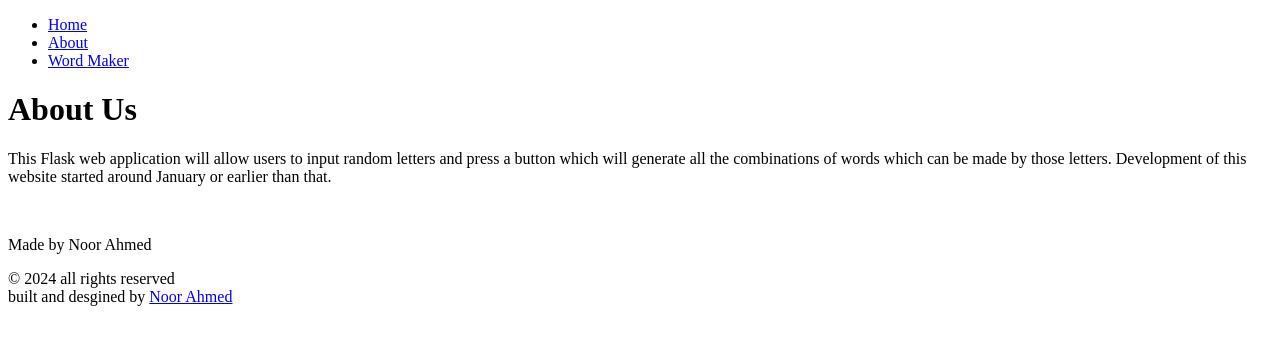
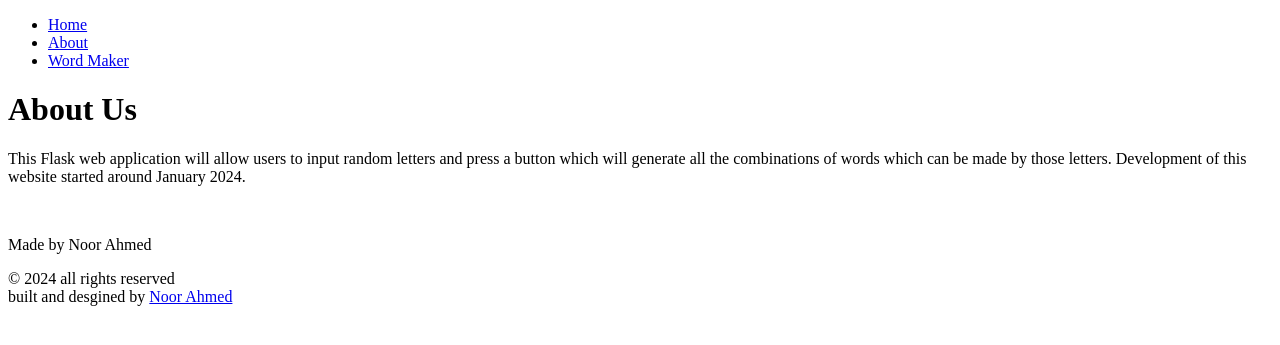
Before and after one commit to N00rAhmed/Word-Combination-Generator, a Flask app: page /about in a window 1280 px wide. Shown: the top 345 px of the page. Run offline with Flask 3, Linux system fonts and the light colour scheme.

Commit message:
made small changes

```diff
--- a/main.py
+++ b/main.py
@@ -30,30 +30,22 @@ def footer():
 
 def wordMaker():
 
-
-
     if request.method == 'POST':
         letterinput = request.form.get('letterinput')
 
-        userInputSet = set(letterinput)
+        userInputSet = set(letterinput.lower())
 
         words_array = ["apple", "banana", "cherry", "date", "elderberry", "tea", "eat", "ate"]
+
         SITE_ROOT = os.path.realpath(os.path.dirname(__file__))
         json_url = os.path.join(SITE_ROOT, "english-words.json")
 
-        # if letterinput.lower() in words_array:
-        #     return render_template('wordMaker.html', words_array=words_array)
         wordsMatch = []
         for i in words_array:
             if set(i).issubset(userInputSet):
                 wordsMatch.append(i)
 
         return render_template('wordMaker.html', wordsMatch=wordsMatch)
-
-
-        # for i in letterinput:
-        #     if i in str(words_array):
-        #         return render_template('wordMaker.html', words_array=words_array)
 
 
 # maybe now try conencting to words api instead of json file ?
--- a/templates/about.html
+++ b/templates/about.html
@@ -11,7 +11,7 @@
 
     <h1>About Us</h1>
 
-    <p>This Flask web application will allow users to input random letters and press a button which will generate all the combinations of words which can be made by those letters. Development of this website started around January or earlier than that. </p>
+    <p>This Flask web application will allow users to input random letters and press a button which will generate all the combinations of words which can be made by those letters. Development of this website started around January 2024. </p>
     <br />
     <p>Made by Noor Ahmed</p>
 
```
